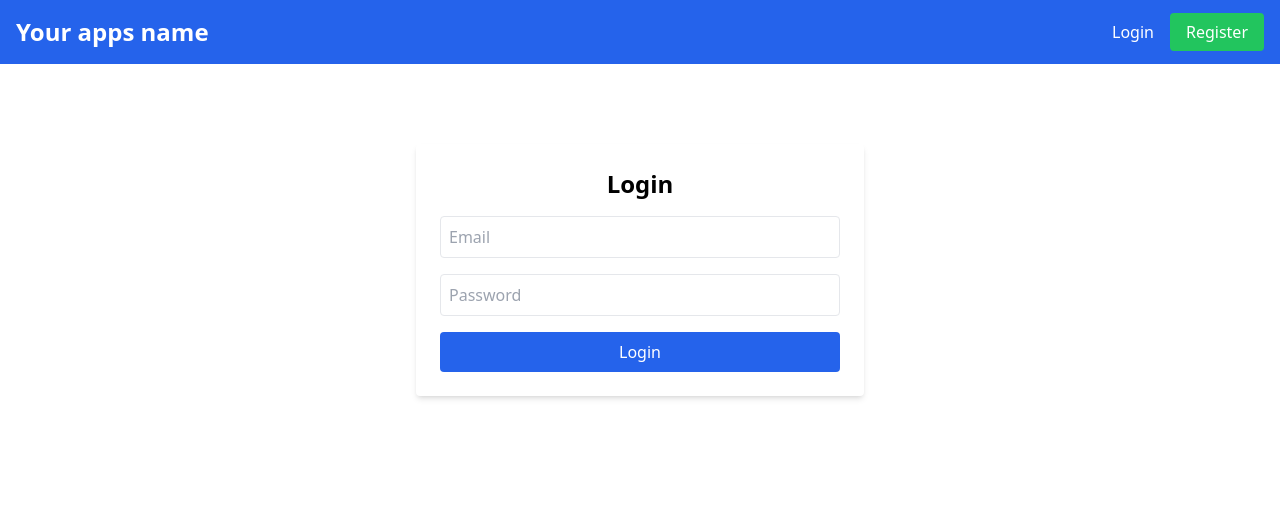
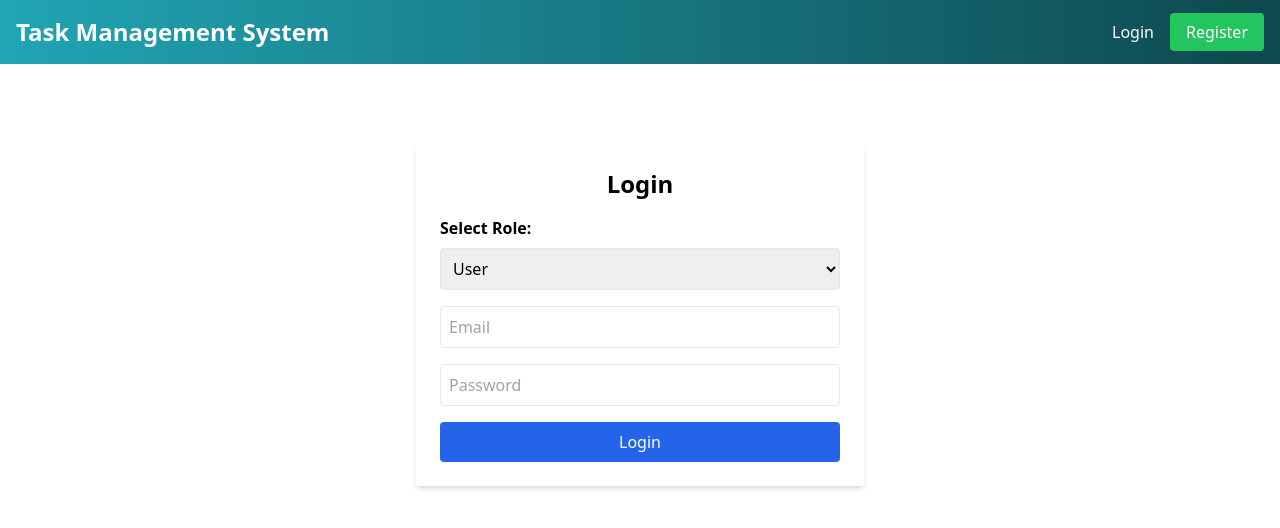
Before and after one commit to revathie08/task-management-system, a React (Create React App) app in the folder frontend/: page /login in a window 1280 px wide. Shown: the top 528 px of the page. Built offline with nearby package versions, Linux system fonts and the light colour scheme.

Commit message:
SCRUM 14 : Role based authenication (user and admin)

```diff
--- a/frontend/src/App.js
+++ b/frontend/src/App.js
@@ -4,6 +4,7 @@ import Login from './pages/Login';
 import Register from './pages/Register';
 import Profile from './pages/Profile';
 import Tasks from './pages/Tasks';
+import AdminDashboard from './pages/AdminDashboard';
 
 function App() {
   return (
@@ -14,6 +15,7 @@ function App() {
         <Route path="/register" element={<Register />} />
         <Route path="/profile" element={<Profile />} />
         <Route path="/tasks" element={<Tasks />} />
+        <Route path="/admin-dashboard" element={<AdminDashboard />} />
       </Routes>
     </Router>
   );
--- a/frontend/src/components/Navbar.jsx
+++ b/frontend/src/components/Navbar.jsx
@@ -11,13 +11,20 @@ const Navbar = () => {
   };
 
   return (
-    <nav className="bg-blue-600 text-white p-4 flex justify-between items-center">
-      <Link to="/" className="text-2xl font-bold">Your apps name</Link>
+    <nav className="text-white p-4 flex justify-between items-center"
+     style={{background: 'linear-gradient(to right, #21A5B4, #0E484E)'}}>
+      <Link to="/" className="text-2xl font-bold">Task Management System</Link>
       <div>
       {user ? (
         <>
-            <Link to="/tasks" className="mr-4">CRUD</Link>
+          {user.role === 'admin' ? (
+            <Link to="/admin-dashboard" className="mr-4">Admin Dashboard</Link>
+          ) : (
+            <>
+              <Link to="/tasks" className="mr-4">My Tasks</Link>
               <Link to="/profile" className="mr-4">Profile</Link>
+            </>
+          )}
           <button
             onClick={handleLogout}
             className="bg-red-500 px-4 py-2 rounded hover:bg-red-700"
--- /dev/null
+++ b/frontend/src/pages/AdminDashboard.jsx
@@ -0,0 +1,23 @@
+import { useAuth } from '../context/AuthContext';
+import { useNavigate } from 'react-router-dom';
+
+const AdminDashboard = () => {
+  const { user, logout } = useAuth();
+  const navigate = useNavigate();
+
+  const handleLogout = () => {
+    logout();
+    navigate('/login');
+  };
+
+  return (
+    <div className="container mx-auto p-6">
+      <div className="bg-white p-6 shadow-md rounded">
+        <h2 className="text-xl font-bold mb-4">Admin Panel</h2>
+        <p className="text-gray-600">Admin features (View Users, Manage Tasks, Update Status) will be added in upcoming sprints.</p>
+      </div>
+    </div>
+  );
+};
+
+export default AdminDashboard;
--- a/frontend/src/pages/Login.jsx
+++ b/frontend/src/pages/Login.jsx
@@ -4,7 +4,7 @@ import { useNavigate } from 'react-router-dom';
 import axiosInstance from '../axiosConfig';
 
 const Login = () => {
-  const [formData, setFormData] = useState({ email: '', password: '' });
+  const [formData, setFormData] = useState({ email: '', password: '', role: 'user' });
   const { login } = useAuth();
   const navigate = useNavigate();
 
@@ -13,9 +13,14 @@ const Login = () => {
     try {
       const response = await axiosInstance.post('/api/auth/login', formData);
       login(response.data);
-      navigate('/tasks');
+
+      if (response.data.role === 'admin') {
+        navigate('/admin-dashboard');
+      } else {
+        navigate('/tasks');
+      }
     } catch (error) {
-      alert('Login failed. Please try again.');
+      alert('Login failed. Please check your credentials and role.');
     }
   };
 
@@ -23,6 +28,17 @@ const Login = () => {
     <div className="max-w-md mx-auto mt-20">
       <form onSubmit={handleSubmit} className="bg-white p-6 shadow-md rounded">
         <h1 className="text-2xl font-bold mb-4 text-center">Login</h1>
+
+        <label className="block mb-2 font-semibold">Select Role:</label>
+        <select
+          value={formData.role}
+          onChange={(e) => setFormData({ ...formData, role: e.target.value })}
+          className="w-full mb-4 p-2 border rounded"
+        >
+          <option value="user">User</option>
+          <option value="admin">Admin</option>
+        </select>
+
         <input
           type="email"
           placeholder="Email"
```
Also changed, not shown: 2 other files (tests, documents, lock files or other folders). Lines whose indentation alone changed are shown as unchanged.
